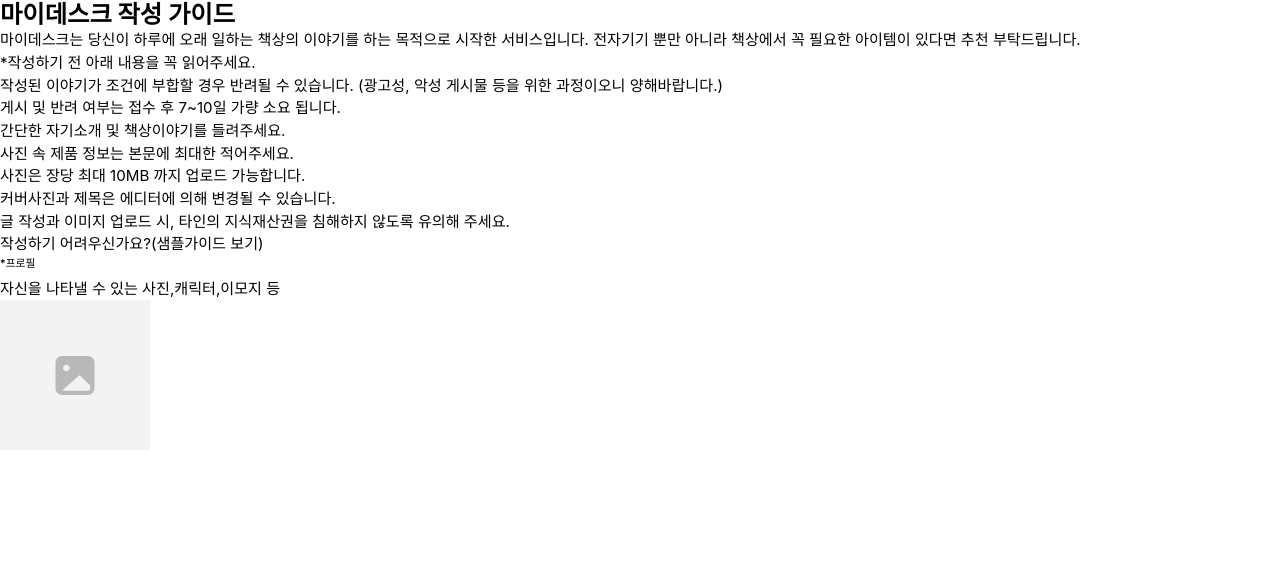
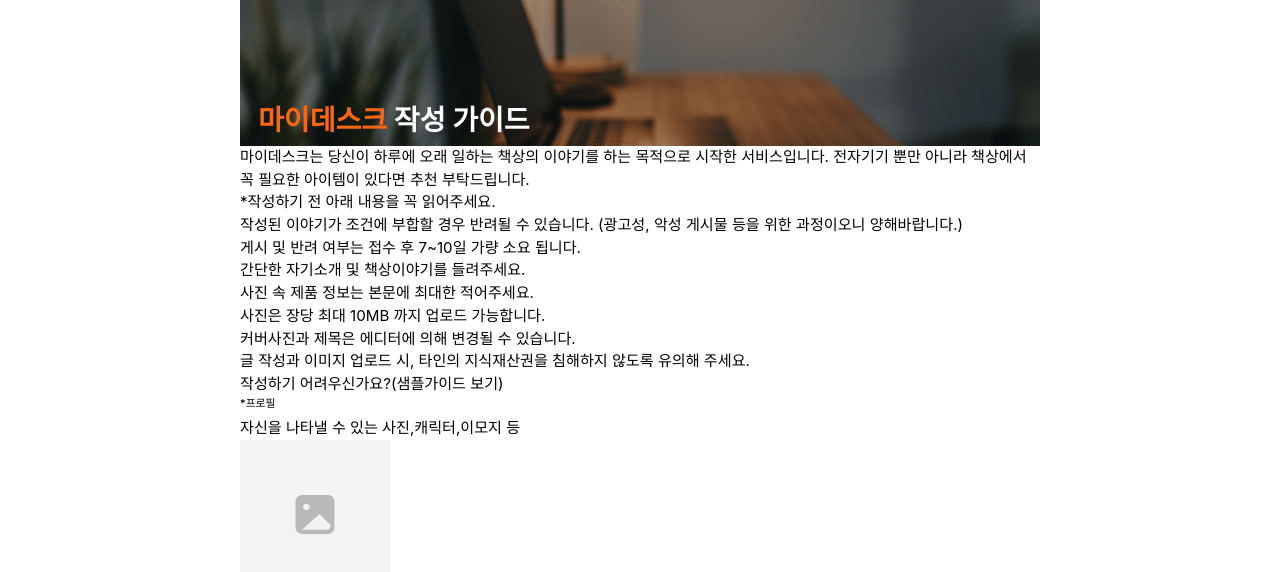
Before and after one commit to MyDeskDev/my-desk-front, a Next.js app: page /invite/desks/new in a window 1280 px wide. Shown: the top 572 px of the page. Built offline with nearby package versions, Linux system fonts and the light colour scheme; a web font is replaced by a local one.

Commit message:
TitleBox 스타일 추가

```diff
--- a/src/components/CreateDesk/TitleBox.tsx
+++ b/src/components/CreateDesk/TitleBox.tsx
@@ -1,12 +1,26 @@
-import { Box, Heading, Text } from '@chakra-ui/react';
+import { Flex, Heading, Text } from '@chakra-ui/react';
 
 const TitleBox = () => {
   return (
-    <Box>
-      <Heading as="h2">
-        <Text as="span">마이데스크</Text> 작성 가이드
+    <Flex
+      alignItems="flex-end"
+      h="146px"
+      p="12px 18px"
+      backgroundRepeat="no-repeat"
+      backgroundImage={{
+        base: 'url(/images/desk-background-small.png)',
+        md: 'url(/images/desk-background.png)',
+      }}
+      backgroundSize="cover"
+      backgroundPosition="50% 0"
+    >
+      <Heading as="h2" color="white" fontSize="2.6rem" lineHeight="2.6rem">
+        <Text as="span" color="orange.500">
+          마이데스크
+        </Text>{' '}
+        작성 가이드
       </Heading>
-    </Box>
+    </Flex>
   );
 };
 
--- a/src/pages/_app.tsx
+++ b/src/pages/_app.tsx
@@ -3,6 +3,7 @@ import type { AppProps } from 'next/app';
 import { RecoilRoot } from 'recoil';
 import { QueryClient, QueryClientProvider } from 'react-query';
 import { ChakraProvider } from '@chakra-ui/react';
+import Head from 'next/head';
 
 import theme from '@/styles/theme';
 import Fonts from '@/styles/fonts';
@@ -11,6 +12,13 @@ const queryClient = new QueryClient();
 
 function MyApp({ Component, pageProps }: AppProps) {
   return (
+    <>
+      <Head>
+        <meta
+          name="viewport"
+          content="width=device-width,initial-scale=1.0,minimum-scale=1.0,maximum-scale=1.0"
+        />
+      </Head>
       <RecoilRoot>
         <QueryClientProvider client={queryClient}>
           <Fonts />
@@ -19,6 +27,7 @@ function MyApp({ Component, pageProps }: AppProps) {
           </ChakraProvider>
         </QueryClientProvider>
       </RecoilRoot>
+    </>
   );
 }
 
--- a/src/pages/invite/desks/new.tsx
+++ b/src/pages/invite/desks/new.tsx
@@ -1,4 +1,5 @@
 import type { NextPage } from 'next';
+import { Box } from '@chakra-ui/react';
 
 import TitleBox from '@/components/CreateDesk/TitleBox';
 import CreateGuide from '@/components/CreateDesk/CreateGuide';
@@ -7,7 +8,7 @@ import InputBox from '@/components/CreateDesk/InputBox';
 
 const InviteCreateDesk: NextPage = () => {
   return (
-    <div>
+    <Box maxW="800px" minW="280px" margin="0 auto">
       <main>
         <TitleBox />
         <CreateGuide />
@@ -19,7 +20,7 @@ const InviteCreateDesk: NextPage = () => {
           <ImageInput />
         </InputBox>
       </main>
-    </div>
+    </Box>
   );
 };
 
--- a/tsconfig.json
+++ b/tsconfig.json
@@ -18,7 +18,8 @@
     "baseUrl": ".",
     "paths": {
       "@/*": ["src/*"],
-      "@/icons/*": ["public/icons/*"]
+      "@/icons/*": ["public/icons/*"],
+      "@/images/*": ["public/images/*"]
     }
   },
   "include": ["next-env.d.ts", "**/*.ts", "**/*.tsx"],
```
Also changed, not shown: public/images/desk-background-small.png (added). Lines whose indentation alone changed are shown as unchanged.
